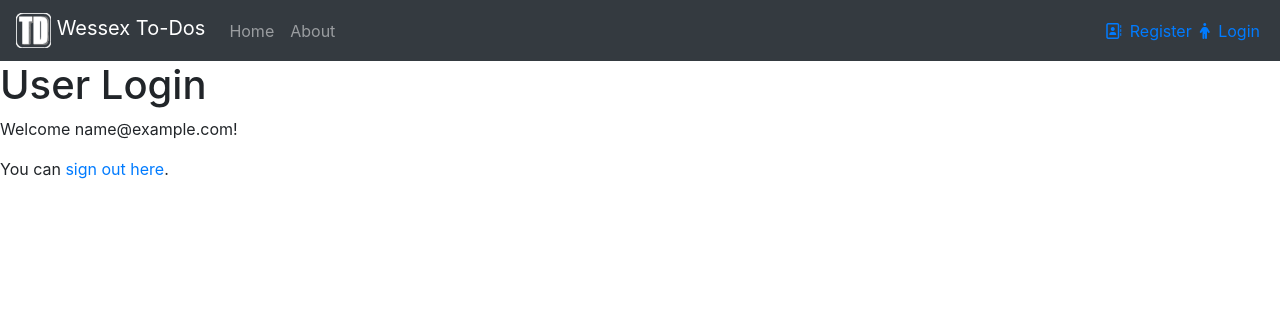
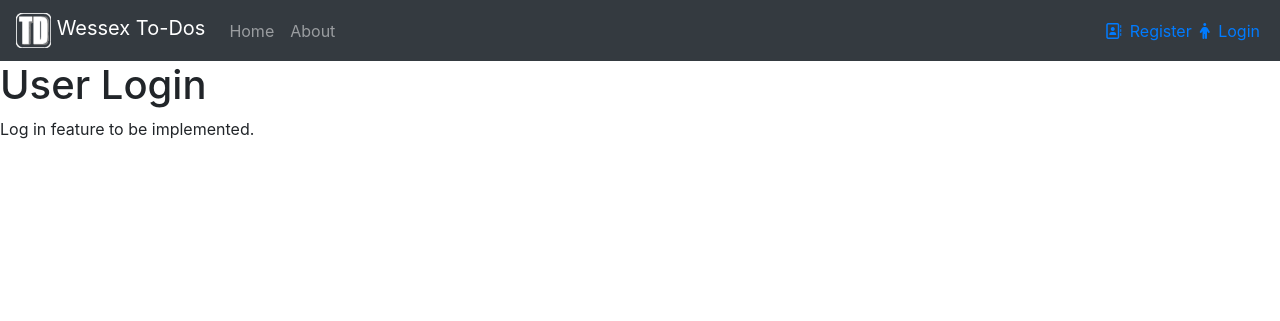
Before and after one commit to JoshHill9/ad-assignment, a Flask app: template templates/views/login.html in a window 1280 px wide. Shown: the top 321 px of the page. Run offline with Flask 2, Linux system fonts and the light colour scheme; the template is opened without the code that fills it: most values are stand-ins (such as "Sample title", 1, 10 or a date in 2020); some libraries are stand-ins or nearby versions.

Commit message:
Minor 'login.html' fixes

```diff
--- a/templates/views/login.html
+++ b/templates/views/login.html
@@ -2,10 +2,5 @@
 
 {% block content %}
 <h1>User Login</h1>
-{% if globalArgs.user %}
-    <p>Welcome {{ globalArgs.user.email() }}!</p>
-    <p>You can <a href="{{ globalArgs.logout_url }}">sign out here</a>.</p>
-{% else %}
-    <p>Please <a href="{{ globalArgs.login_url }}">login here</a> to view your account details.</p>
-{% endif %}
+<p>Log in feature to be implemented.</p>
 {% endblock content %}
```
Also changed, not shown: 3 other files.
